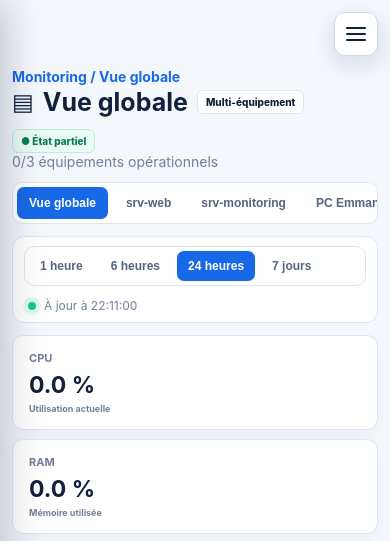
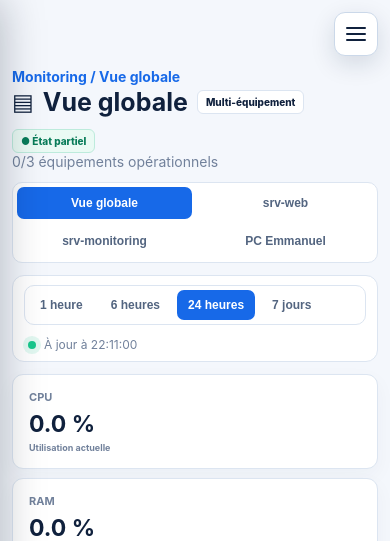
Before and after one commit to Emmanuel110499/secure-local-cloud-infrastructure-v2, a Flask app: page /monitoring in a window 390 px wide. Shown: the top 541 px of the page. Run offline with Flask 3, Linux system fonts and the light colour scheme; the visitor is signed in with stand-in values (Sample User, id 1); data that the repository does not hold is empty; parts of the project's set-up code (start-up, migrations or seed data) failed here and were passed over.

Commit message:
fix: show every equipment tab on mobile

```diff
--- a/application/static/css/monitoring-equipment-refined.css
+++ b/application/static/css/monitoring-equipment-refined.css
@@ -18,8 +18,8 @@ body.mobile-menu-open{overflow:hidden}
 .page-head{width:100%;gap:12px}
 .page-head>div:first-child{min-width:0;width:100%;padding-right:48px}
 .page-head h1{font-size:25px;line-height:1.15}
-.equipment-tabs{display:flex;width:100%;max-width:100%;padding:4px;overflow-x:auto;overscroll-behavior-inline:contain;scrollbar-width:thin}
-.equipment-tabs button{flex:0 0 auto;padding:9px 12px}
+.equipment-tabs{display:grid;grid-template-columns:repeat(2,minmax(0,1fr));width:100%;max-width:100%;padding:4px;overflow:visible}
+.equipment-tabs button{min-width:0;padding:9px 7px;white-space:normal;line-height:1.2}
 .toolbar{width:100%;margin:12px 0;gap:12px}
 .period-tabs{display:flex;max-width:100%;padding:4px;overflow-x:auto}
 .period-tabs button{flex:0 0 auto}
--- a/application/templates/monitoring.html
+++ b/application/templates/monitoring.html
@@ -5,7 +5,7 @@
     <meta name="viewport" content="width=device-width,initial-scale=1">
     <title>Monitoring multi-équipement — Secure Local Cloud</title>
     <link rel="stylesheet" href="{{ url_for('static', filename='css/monitoring-equipment.css', v='multi-v1') }}">
-    <link rel="stylesheet" href="{{ url_for('static', filename='css/monitoring-equipment-refined.css', v='multi-v3.2') }}">
+    <link rel="stylesheet" href="{{ url_for('static', filename='css/monitoring-equipment-refined.css', v='multi-v3.2.1') }}">
     <script src="https://cdn.jsdelivr.net/npm/chart.js@4.4.9/dist/chart.umd.min.js"></script>
 </head>
 <body>
```
Also changed, not shown: application/tests/test_multi_equipment.py (+1 -0 lines).
